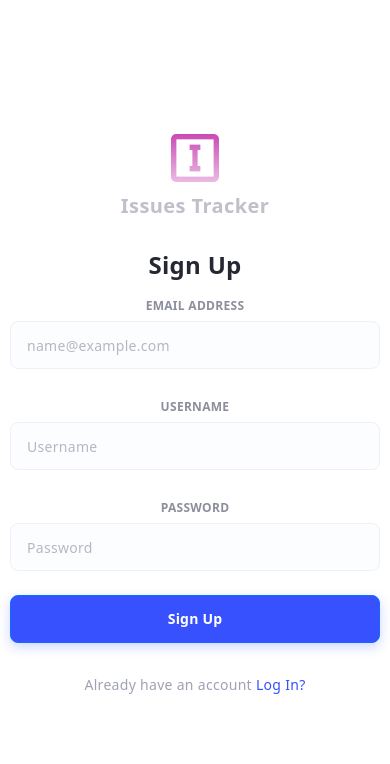
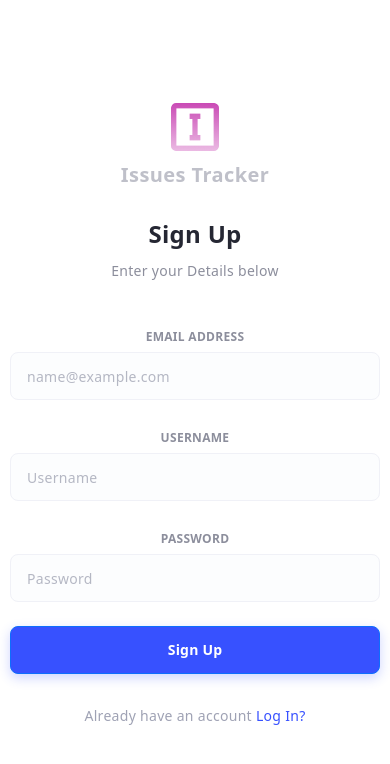
Before and after one commit to bridgecrew-perf6/IssueTracker2, a React (Create React App) app in the folder Client/: page /signup in a window 390 px wide. Shown: the top 764 px of the page. Built offline with nearby package versions, Linux system fonts and the light colour scheme.

Commit message:
improve sign in resposiveness with breakpoints for height

```diff
--- a/Client/public/index.html
+++ b/Client/public/index.html
@@ -2,7 +2,7 @@
 <html lang="en">
   <head>
     <meta charset="utf-8" />
-    <link rel="icon" href="%PUBLIC_URL%/favicon.ico" />
+    <link rel="icon" href="%PUBLIC_URL%/issuesIcon.png" />
     <meta name="viewport" content="width=device-width, initial-scale=1" />
     <meta name="theme-color" content="#000000" />
     <meta
@@ -25,7 +25,7 @@
       Learn how to configure a non-root public URL by running `npm run build`.
     -->
     <link rel="stylesheet" href="https://cdn.jsdelivr.net/npm/bootstrap-icons@1.5.0/font/bootstrap-icons.css">
-    <title>Project Tracker</title>
+    <title>Issues Tracker</title>
   </head>
   <body>
     <noscript>You need to enable JavaScript to run this app.</noscript>
--- a/Client/src/components/AuthForm.js
+++ b/Client/src/components/AuthForm.js
@@ -4,7 +4,6 @@ import { authUser } from "../store/actions/authActions"
 import { removeError } from "../store/actions/errorActions"
 import { AnimatePresence, motion } from "framer-motion"
 import "../styles/authForm.css"
-import stuff from "../styles/issuesIcon.png"
 import { Link } from "react-router-dom"
 
 export default function AuthForm(props) {
@@ -56,10 +55,13 @@ export default function AuthForm(props) {
                   key={1}
                 >
                   <div className="logo">
-                    <img src={stuff} />
+                    <img src="/issuesIcon.png" />
                     <h1>Issues Tracker</h1>
                   </div>
                   <span className="inputTitle">Sign Up</span>
+                  <p className="inputAside">
+                    Enter your Details below
+                  </p>
                   <div className="labelAndInput">
                     <label htmlFor="email" className="form-label">
                       Email Address
@@ -118,12 +120,12 @@ export default function AuthForm(props) {
                   key={2}
                 >
                   <div className="logo">
-                    <img src={stuff} />
+                    <img src="/issuesIcon.png" />
                     <h1>Issues Tracker</h1>
                   </div>
                   <span className="inputTitle">Log In To Issues</span>
                   <p className="inputAside">
-                    Enter your email and password below
+                    Enter your Email and Password below
                   </p>
                   <div className="labelAndInput">
                     <label htmlFor="username" className="form-label">
--- a/Client/src/styles/authForm.css
+++ b/Client/src/styles/authForm.css
@@ -4,12 +4,6 @@
   align-items: center;
   justify-content: center;
   min-height: 100vh;
-}
-
-@keyframes upFade {
-  to {
-    transform: translateY(0px);
-  }
 }
 
 .authForm {
@@ -35,9 +29,8 @@
   background-position: center;
   display: flex;
   align-items: center;
-  min-height: 80vh;
-  min-width: 80vw;
-  border-radius: 12px;
+  height: 100vh;
+  width: 100vw;
 }
 
 .formBox-isMobile {
@@ -190,6 +183,7 @@
     height: 100%;
     border-radius: 0px;
     padding: 10px;
+    min-width: 50%;
   }
 }
 
@@ -208,3 +202,19 @@
     padding: 10px;
   }
 }
+
+@media (min-height: 1000px) {
+  .logo>h1 {
+    margin-bottom: 48px;
+    margin-top: 24px;
+  }
+
+  .loginButtons {
+    margin-bottom: 24px;
+    margin-top: 48px;
+  }
+
+  .labelAndInput {
+    margin-bottom: 48px;
+  }
+}
```
Also changed, not shown: Client/public/issuesIcon.png (renamed from Client/src/styles/issuesIcon.png).
